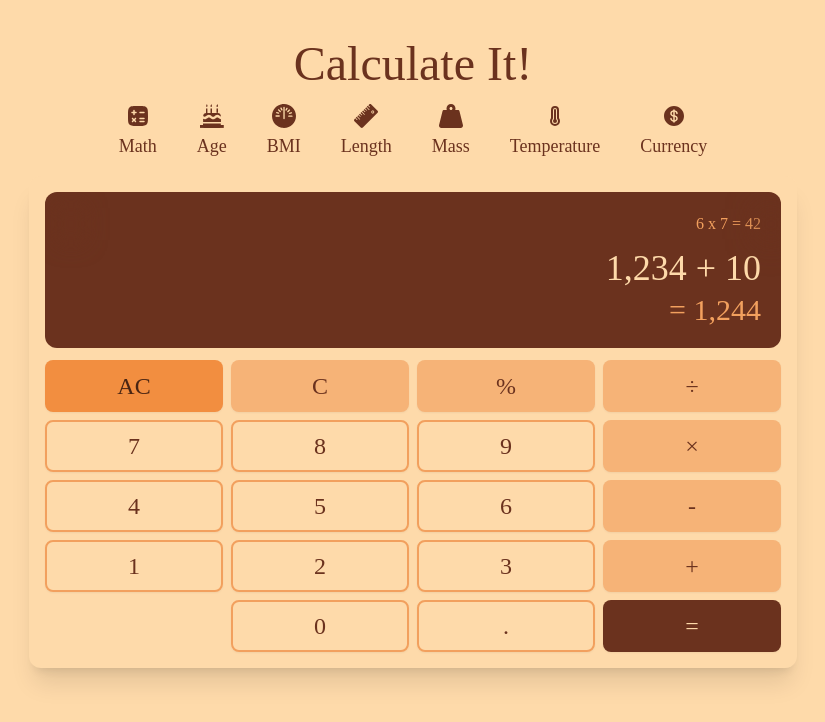
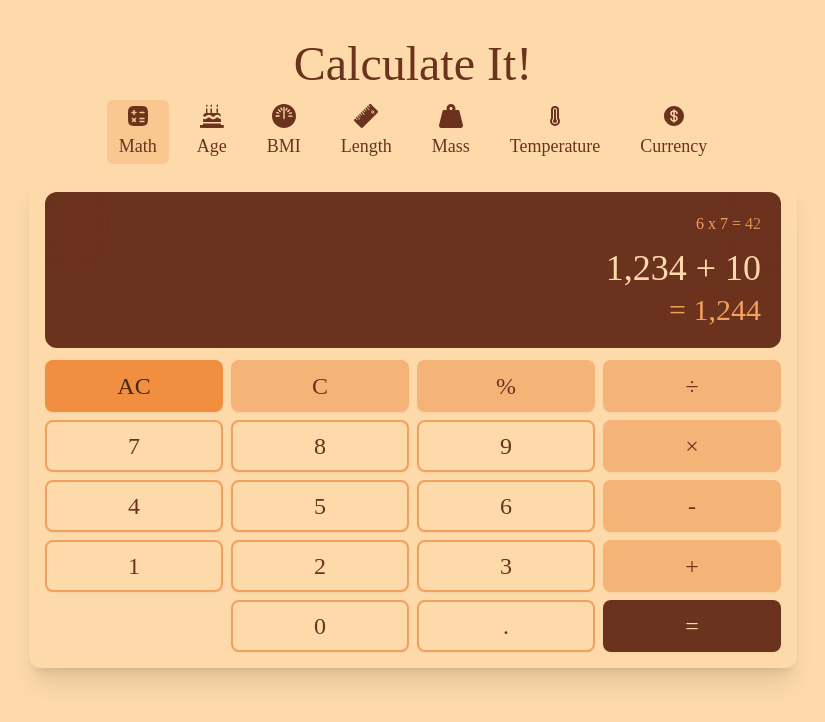
Before and after one commit to AllanKirui/calculate-it, a Vue app: page /math in a window 1280 px wide. Shown: the top 722 px of the page, without its empty margins (227-1052 px from the left). Built offline with nearby package versions, Linux system fonts and the light colour scheme.

Commit message:
Update styles for router links

```diff
--- a/src/assets/input.css
+++ b/src/assets/input.css
@@ -12,7 +12,7 @@
     @apply flex flex-col items-center gap-1 py-1 px-3 hover:bg-macaroni-and-cheese rounded-md duration-300;
   }
 
-  .links-wrapper li a.active {
+  .links-wrapper li a.router-link-exact-active {
     @apply bg-macaroni-and-cheese sm:hover:bg-mellow-apricot;
   }
 }
```
